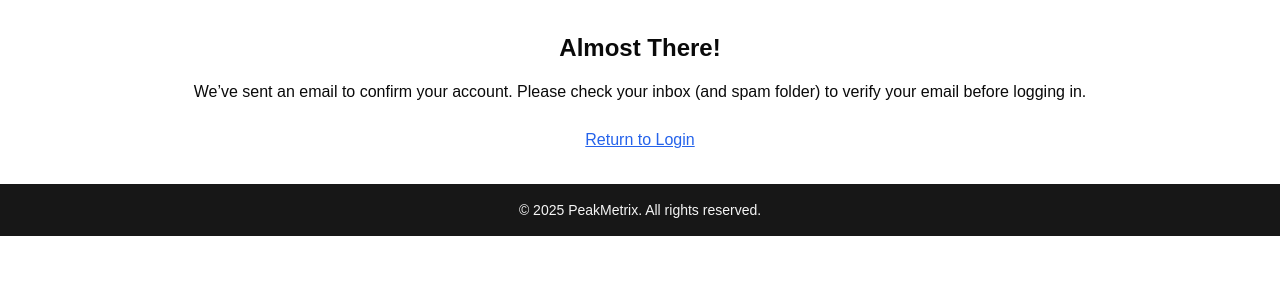
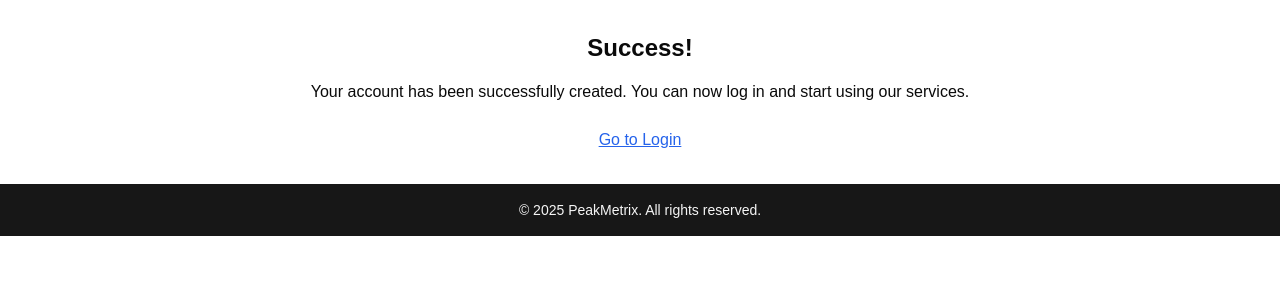
Before and after one commit to AndDavies/PeakStable, a Next.js app: page /signup/success in a window 1280 px wide. Shown: the top 300 px of the page. Built offline with nearby package versions, Linux system fonts and the light colour scheme; no server answers.

Commit message:
Now referencing the old database

```diff
--- a/app/login/actions.ts
+++ b/app/login/actions.ts
@@ -6,25 +6,7 @@ import { createClient } from '@/utils/supabase/server'
 export async function login(formData: FormData) {
   const supabase = await createClient()
 
-  // type-casting here for convenience
-  // in practice, you should validate your inputs
-  const data = {
-    email: formData.get('email') as string,
-    password: formData.get('password') as string,
-  }
-
-  const { error } = await supabase.auth.signInWithPassword(data)
-
-  if (error) {
-    redirect('/error')
-  }
-
-  revalidatePath('/', 'layout')
-  redirect('/dashboard')
-}
-
-export async function signup(formData: FormData) {
-  const supabase = await createClient()
+  console.log("Creating client for login:", supabase);
 
   // type-casting here for convenience
   // in practice, you should validate your inputs
@@ -33,12 +15,48 @@ export async function signup(formData: FormData) {
     password: formData.get('password') as string,
   }
 
+  console.log("Login data:", data);
+
+  const { error } = await supabase.auth.signInWithPassword(data)
+
+  if (error) {
+    console.error("Login error:", error);
+    redirect('/error')
+  }
+
+  console.log("Login successful");
+
+  revalidatePath('/', 'layout')
+  console.log("Revalidating path '/'");
+  console.log("Redirecting to dashboard");
+  redirect('/dashboard')
+}
+
+export async function signup(formData: FormData) {
+  const supabase = await createClient()
+
+  console.log("Creating client for signup:", supabase);
+
+  // type-casting here for convenience
+  // in practice, you should validate your inputs
+  const data = {
+    email: formData.get('email') as string,
+    password: formData.get('password') as string,
+  }
+
+  console.log("Signup data:", data);
+
   const { error } = await supabase.auth.signUp(data)
 
   if (error) {
+    console.error("Signup error:", error);
     redirect('/error')
   }
 
+  console.log("Signup successful");
+
   revalidatePath('/', 'layout')
+  console.log("Revalidating path '/'");
+  console.log("Redirecting to home page");
   redirect('/')
 }
--- a/app/signup/success/page.tsx
+++ b/app/signup/success/page.tsx
@@ -1,14 +1,13 @@
 export default function SignUpSuccessPage() {
   return (
     <div className="p-8 text-center">
-        <h1 className="text-2xl font-bold">Almost There!</h1>
+      <h1 className="text-2xl font-bold">Success!</h1>
       <p className="mt-4">
-          We’ve sent an email to confirm your account. Please check your inbox (and
-          spam folder) to verify your email before logging in.
+        Your account has been successfully created. You can now log in and start using our services.
       </p>
       <p className="mt-6">
         <a href="/login" className="text-blue-600 underline">
-            Return to Login
+          Go to Login
         </a>
       </p>
     </div>
```
Also changed, not shown: app/signup/actions.ts (+15 -0 lines). Lines whose indentation alone changed are shown as unchanged.
